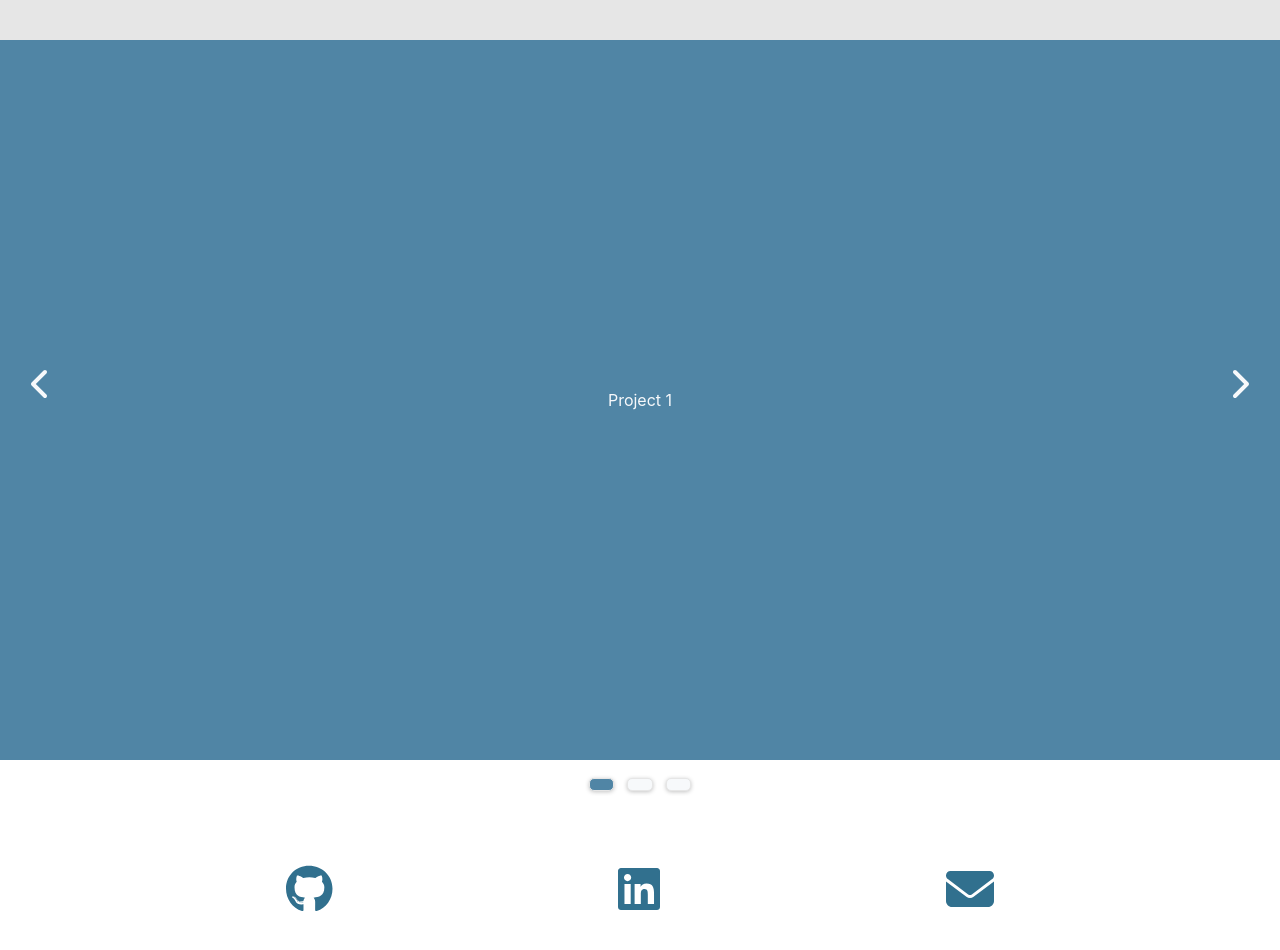
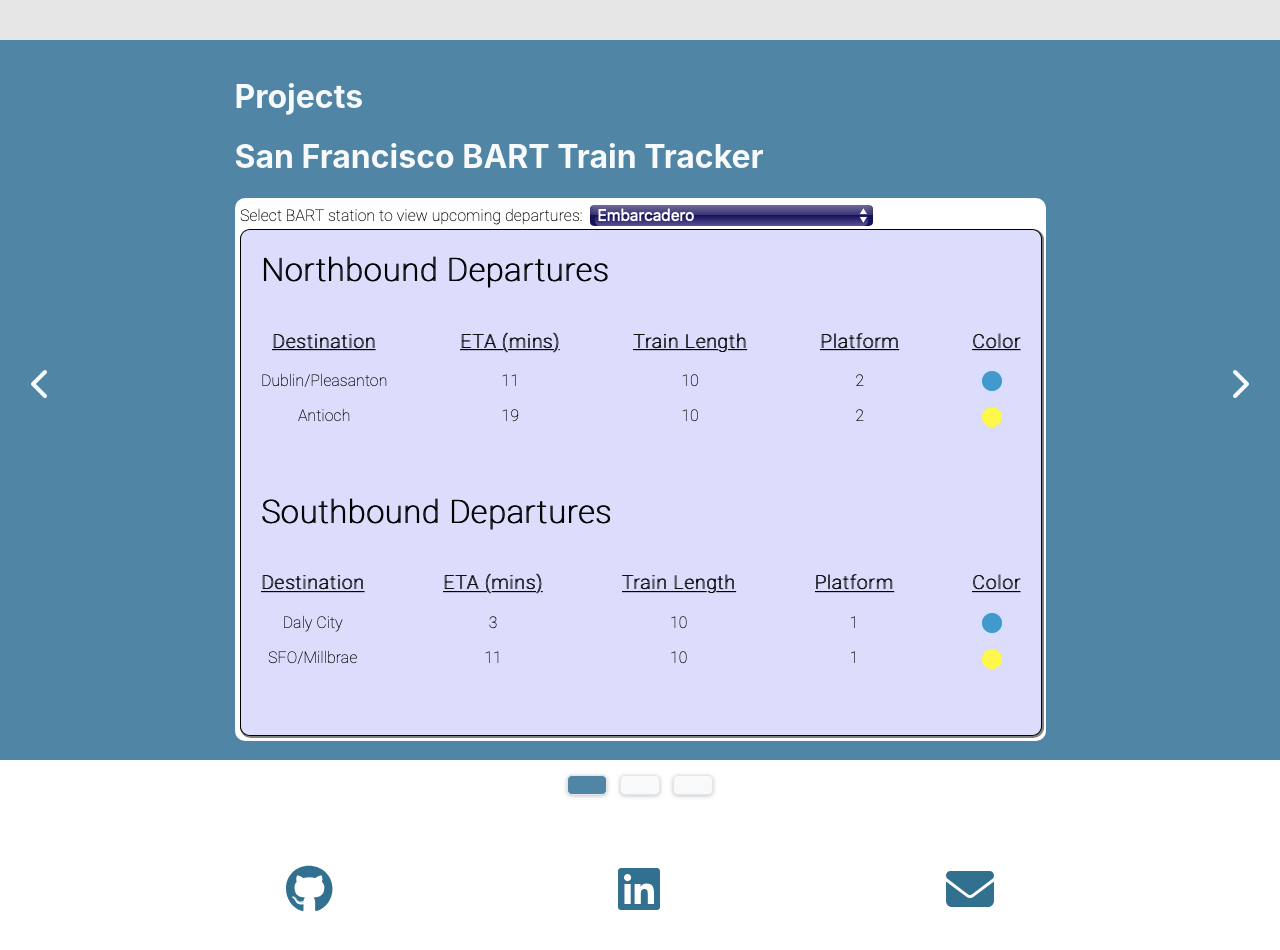
Before and after one commit to HenryWinters/portfolio-site, a React (Create React App) app: page / in a window 1280 px wide. Shown: the part 1560-2510 px from the top of the page. Built offline with nearby package versions, Linux system fonts and the light colour scheme.

Commit message:
Updated carousel to display projects correctly

```diff
--- a/src/App.css
+++ b/src/App.css
@@ -69,7 +69,6 @@
 
 #henry-navbar-img:hover {
   background-color: var(--lightest-blue);
-  border: 1px solid var(--darkest-blue)
 }
 
 .nav-contact-icons {
@@ -194,15 +193,12 @@
 
 /* project component styling */
 
-.project-section {
-  width: 100vw;
-  height: 100vh;
-  padding-top: 1vh;
-  background-color: var(--middle-blue);
+.bart-project img {
+  border-radius: 10px 10px 10px 10px;
 }
 
-.bart-project img {
-  border-radius: 10px 10px 10px 10px;
+.titleAndCarousel > h1 {
+  background-color: var(--middle-blue);
 }
 
 .carousel {
@@ -211,7 +207,7 @@
 
 .inner {
   white-space: nowrap;
-  transition: transform 0.3s
+  transition: transform 0.3s;
 }
 
 .carousel-item {
@@ -221,6 +217,7 @@
   height: 90vh;
   background-color: var(--middle-blue);
   color: var(--background-white);
+  vertical-align: top;
 }
 
 .indicators {
@@ -245,8 +242,8 @@
 }
 
 .project-indicators > button {
-  width: 2vw;
-  height: 1vw;
+  width: 40px;
+  height: 20px;
   margin-left: 0.5vw;
   margin-right: 0.5vw;
   background-color: var(--background-white);
--- a/src/App.js
+++ b/src/App.js
@@ -3,7 +3,7 @@
 import Home from './components/Home'
 import Contact from './components/Contact'
 import About from './components/About'
-import Carousel, { CarouselItem } from './components/Projects'
+import Carousel, { CarouselItem, BartTracker } from './components/Projects'
 
 function App() {
   return (
@@ -15,7 +15,9 @@
         <Home />
         <About />
         <Carousel>
-          <CarouselItem>Project 1</CarouselItem>
+          <CarouselItem>
+            <BartTracker />
+          </CarouselItem>
           <CarouselItem>Project 2</CarouselItem>
           <CarouselItem>Project 3</CarouselItem>
         </Carousel>
--- a/src/components/Projects.js
+++ b/src/components/Projects.js
@@ -7,7 +7,21 @@
 export const CarouselItem = ({ children, width} ) => {
     return (
         <div className='carousel-item' style={{ width: width }}>
+            <div>
+                <h1>Projects</h1>
                 {children}
+            </div>
+        </div>
+    )
+}
+
+export const BartTracker = () => {
+    return (
+        <div className='bart-tracker'>
+            <div className='bart-project'>
+                <h1>San Francisco BART Train Tracker</h1>
+                <img src={bartTracker} />
+            </div>
         </div>
     )
 }
@@ -70,16 +84,6 @@
                     </button>
                 </div>
             </div>
-
-
-        /*
-        <div className='project-section'>
-            <h1>Projects</h1>
-            <div className='bart-project'>
-                <h1>San Francisco BART Train Tracker</h1>
-                <img src={bartTracker} />
-            </div>
-        </div> */
     )
 }
 
```
Lines whose indentation alone changed are shown as unchanged.
